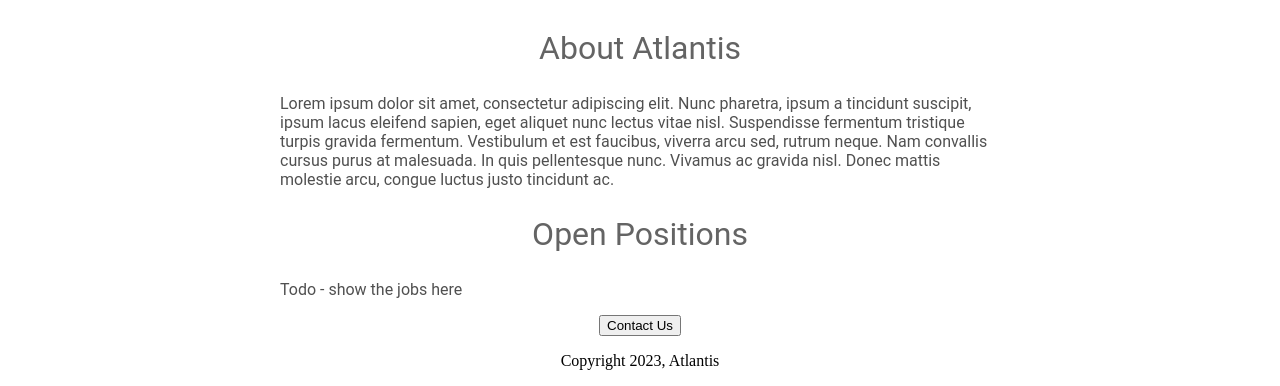
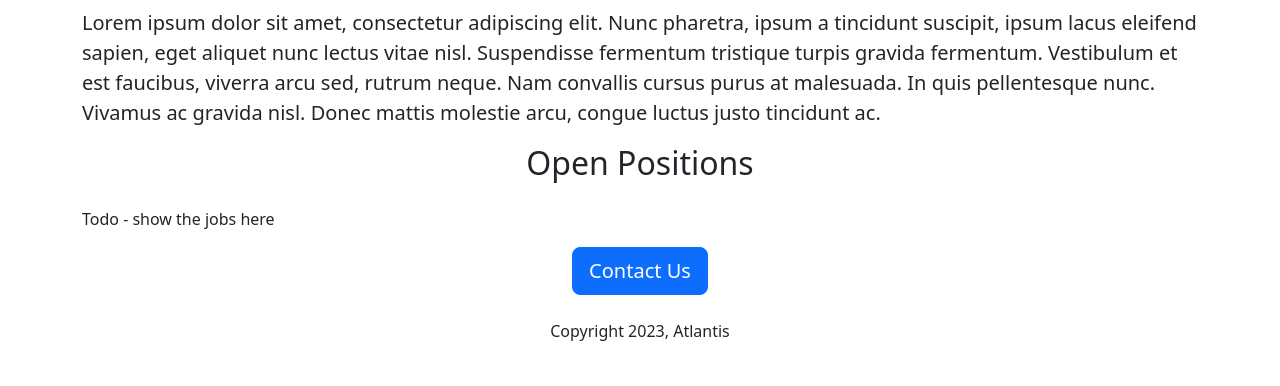
Before and after one commit to rootmecheo/atlantis_website, a Flask app: page / in a window 1280 px wide. Shown: the part 502-888 px from the top of the page. After the commit the page ends 843 px from the top, so only its background shows below. Run offline with Flask 3, Linux system fonts and the light colour scheme.

Commit message:
used bootstrap on initial

```diff
--- a/templates/home.html
+++ b/templates/home.html
@@ -1,50 +1,31 @@
 <!DOCTYPE html>
 <html lang="en">
   <head>
+    <meta charset="utf-8">
+    <meta name="viewport" content="width=device-width, initial-scale=1">
     <title>Atlantis Website</title>
+    <link href="https://cdn.jsdelivr.net/npm/bootstrap@5.3.2/dist/css/bootstrap.min.css" rel="stylesheet" integrity="sha384-T3c6CoIi6uLrA9TneNEoa7RxnatzjcDSCmG1MXxSR1GAsXEV/Dwwykc2MPK8M2HN" crossorigin="anonymous">
     <style>
-      h1 {
-        font-size: 40px;
-        font-family: Roboto;
-        font-weight: normal;
-        color: rgb(50,50,50);
-        text-align: center;
-      }
       #banner {
+        height: 360px;
         width: 100%;
-        height: 400px;
         object-fit: cover;
-      }
-      .bodytext {
-        font-family: Roboto;
-        color: rgb(80,80,80);
-      }
-      h2 {
-        font-size: 32px;
-        font-family: Roboto;
-        font-weight: normal;
-        color: rgb(100,100,100);
-        text-align: center;
-      }
-      #container {
-        max-width: 720px;
-        margin: 0 auto;
       }
     </style>
   </head>
   <body>
-    <div id="container">
-      <h1>Atlantis Career</h1>
-      <img id="banner" src="https://atlantiswebsite--mecheo.repl.co/static/atlantis%20home.jpg" width="" height="320" alt="image of atlantis">
-      <h2>About Atlantis</h2>
-      <p class="bodytext">
+    <div class="container">
+      <h1 class="text-center mt-2 mb-4">Atlantis Career</h1>
+      <img class="img-fluid" id="banner" src="https://atlantiswebsite--mecheo.repl.co/static/atlantis%20home.jpg" width="" height="320" alt="image of atlantis">
+      <h2 class="text-center mt-2 mb-4">About Atlantis</h2>
+      <p class="lead">
         Lorem ipsum dolor sit amet, consectetur adipiscing elit. Nunc pharetra, ipsum a tincidunt suscipit, ipsum lacus eleifend sapien, eget aliquet nunc lectus vitae nisl. Suspendisse fermentum tristique turpis gravida fermentum. Vestibulum et est faucibus, viverra arcu sed, rutrum neque. Nam convallis cursus purus at malesuada. In quis pellentesque nunc. Vivamus ac gravida nisl. Donec mattis molestie arcu, congue luctus justo tincidunt ac.
       </p>
-      <h2>Open Positions</h2>
-      <p class="bodytext">Todo - show the jobs here</p>
-      <div style="text-align: center">
-        <button>Contact Us</button>
-        <p>Copyright 2023, Atlantis</p>
+      <h2 class="text-center mt-2 mb-4">Open Positions</h2>
+      <p>Todo - show the jobs here</p>
+      <div class="text-center">
+        <button class="btn btn-primary btn-lg">Contact Us</button>
+        <p class="mt-4">Copyright 2023, Atlantis</p>
       </div>
     </div>
   </body>
```
